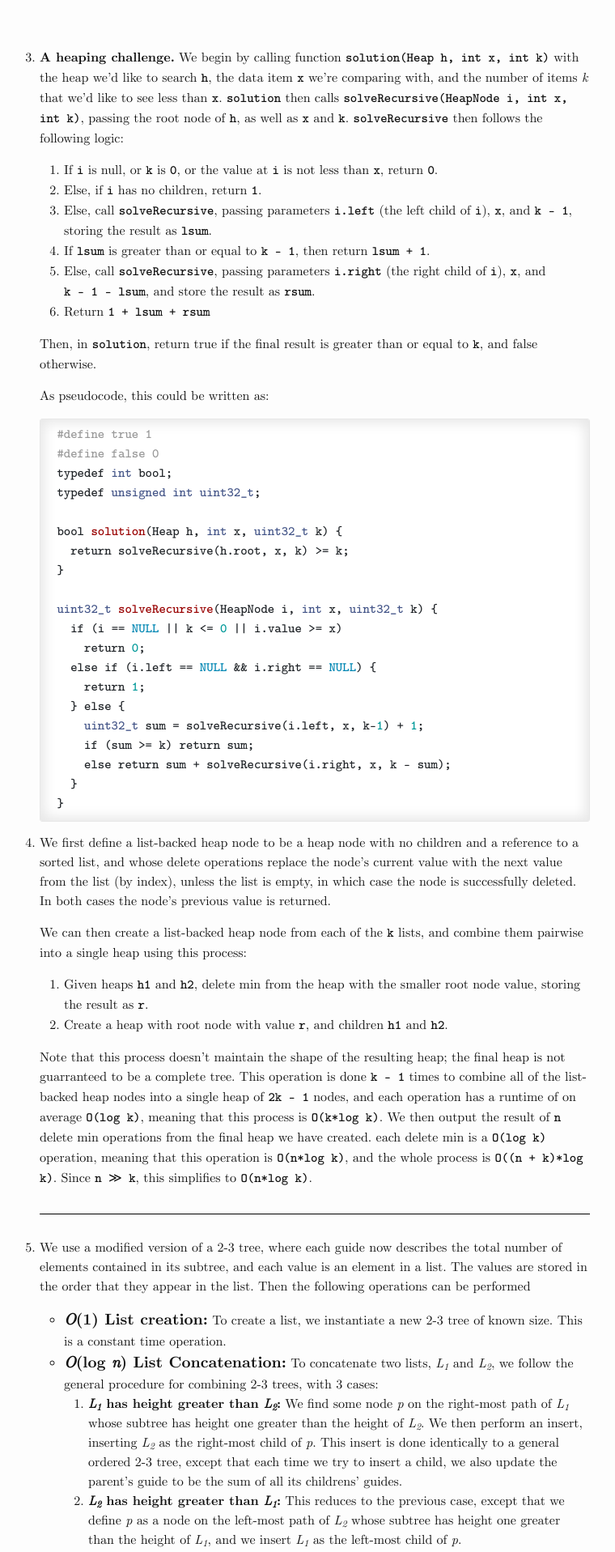
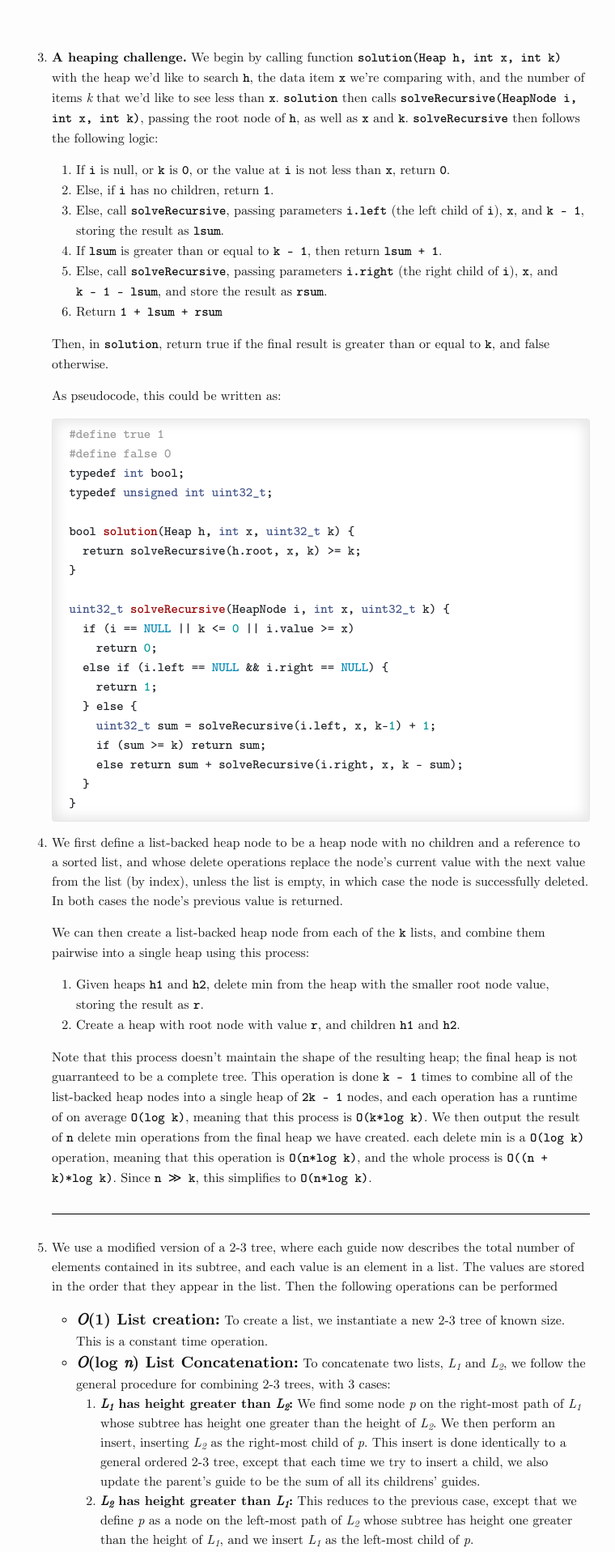
Before and after one commit to a2liu/docgen, a Jekyll site: the page built from examples/latex.md, in a window 1280 px wide. Shown: the top 1917 px of the page at 81% size, without its empty margins (251-1011 px from the left). Built offline with Jekyll 4.4.1, drawn with Linux system fonts in a browser that asks for light colours.

Commit message:
ordered lists r good now

```diff
--- a/_sass/docgen/_base.scss
+++ b/_sass/docgen/_base.scss
@@ -37,11 +37,11 @@ ul, ol {
   padding: 0px;
 }
 
-main > {
-  ul, ol {
-    margin-left: 0px;
-  }
-}
+// main > {
+//   ul, ol {
+//     margin-left: 0px;
+//   }
+// }
 
 li > {
   ul, ol {
```
